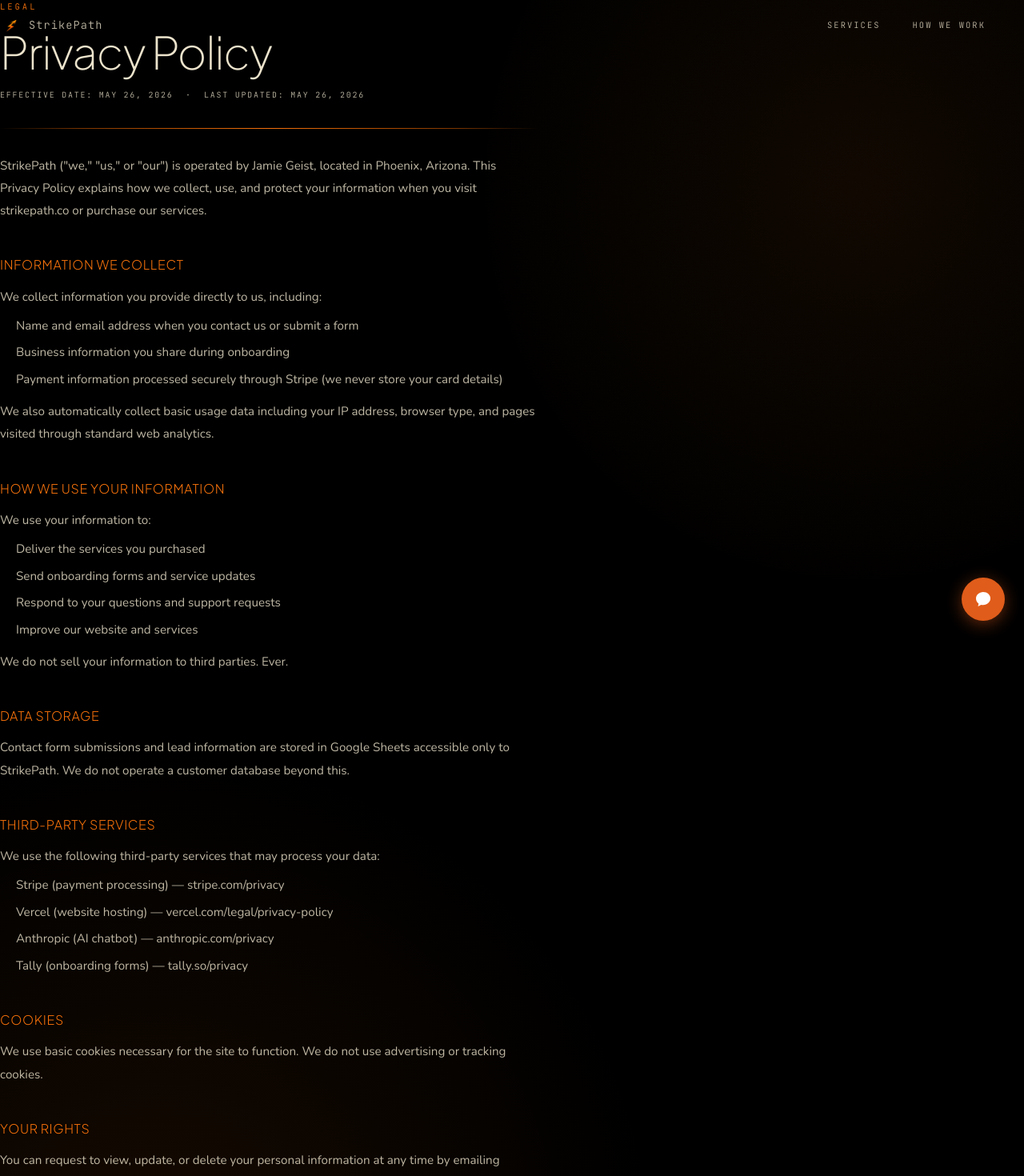
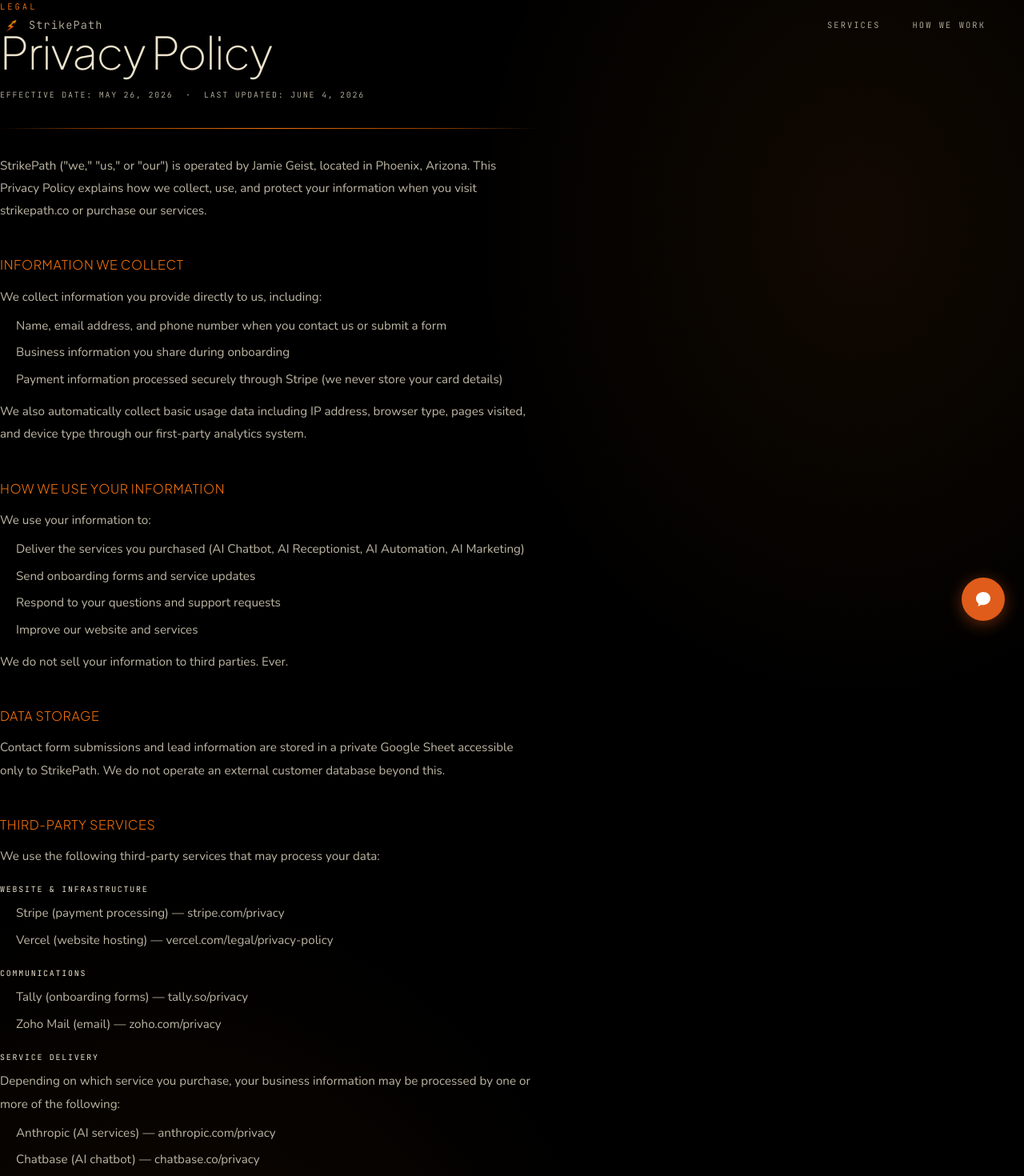
Before and after one commit to strikepathco/strikepath-website, a Next.js app: page /privacy in a window 1280 px wide. Shown: the top 1470 px of the page at 80% size. Built offline with nearby package versions, Linux system fonts and the light colour scheme.

Commit message:
Update Privacy Policy and Disclaimer with June 4 2026 revisions
Co-Authored-By: Claude Sonnet 4.6 <noreply@anthropic.com>

```diff
--- a/app/(site)/disclaimer/page.tsx
+++ b/app/(site)/disclaimer/page.tsx
@@ -45,7 +45,7 @@ export default function DisclaimerPage() {
         >
           Disclaimer
         </h1>
-        <p style={monoSm}>Last Updated: May 26, 2026</p>
+        <p style={monoSm}>Last Updated: June 4, 2026</p>
 
         <div className="hairline" style={{ margin: '2rem 0' }} />
 
@@ -56,7 +56,7 @@ export default function DisclaimerPage() {
 
         <h2 style={sectionHeading}>AI Service Disclaimer</h2>
         <p style={body}>
-          StrikePath's AI-powered services — including chatbots, AI receptionists, and automation workflows — are built on third-party AI platforms. While we configure and deliver these tools, we cannot guarantee:
+          StrikePath's AI-powered services — including chatbots, AI receptionists, automation workflows, and AI marketing — are built on third-party AI platforms. While we configure and deliver these tools, we cannot guarantee:
         </p>
         <ul style={{ ...body, paddingLeft: '1.25rem', marginTop: '0.5rem', display: 'flex', flexDirection: 'column', gap: '0.35rem' }}>
           <li>That AI responses will always be accurate, complete, or appropriate</li>
@@ -74,7 +74,7 @@ export default function DisclaimerPage() {
 
         <h2 style={sectionHeading}>Third-Party Platforms</h2>
         <p style={body}>
-          Our services are built on platforms including Anthropic, Vapi, Make.com, and Manus AI. StrikePath is not responsible for outages, changes, or failures of these third-party platforms.
+          Our services are built on platforms including Anthropic, Chatbase, Vapi, Make.com, Twilio, and Pletor. StrikePath is not responsible for outages, changes, or failures of these third-party platforms.
         </p>
 
         <h2 style={sectionHeading}>Contact</h2>
--- a/app/(site)/privacy/page.tsx
+++ b/app/(site)/privacy/page.tsx
@@ -26,6 +26,17 @@ const sectionHeading: React.CSSProperties = {
   marginTop: '2.5rem',
 }
 
+const subHeading: React.CSSProperties = {
+  fontFamily: 'var(--font-mono)',
+  fontSize: '0.62rem',
+  fontWeight: 400,
+  letterSpacing: '0.18em',
+  textTransform: 'uppercase',
+  color: 'var(--bone)',
+  marginBottom: '0.4rem',
+  marginTop: '1.25rem',
+}
+
 const body: React.CSSProperties = {
   fontFamily: 'var(--font-sans)',
   fontWeight: 300,
@@ -45,7 +56,7 @@ export default function PrivacyPage() {
         >
           Privacy Policy
         </h1>
-        <p style={monoSm}>Effective Date: May 26, 2026 &nbsp;·&nbsp; Last Updated: May 26, 2026</p>
+        <p style={monoSm}>Effective Date: May 26, 2026 &nbsp;·&nbsp; Last Updated: June 4, 2026</p>
 
         <div className="hairline" style={{ margin: '2rem 0' }} />
 
@@ -56,18 +67,18 @@ export default function PrivacyPage() {
         <h2 style={sectionHeading}>Information We Collect</h2>
         <p style={body}>We collect information you provide directly to us, including:</p>
         <ul style={{ ...body, paddingLeft: '1.25rem', marginTop: '0.5rem', display: 'flex', flexDirection: 'column', gap: '0.35rem' }}>
-          <li>Name and email address when you contact us or submit a form</li>
+          <li>Name, email address, and phone number when you contact us or submit a form</li>
           <li>Business information you share during onboarding</li>
           <li>Payment information processed securely through Stripe (we never store your card details)</li>
         </ul>
         <p style={{ ...body, marginTop: '0.75rem' }}>
-          We also automatically collect basic usage data including your IP address, browser type, and pages visited through standard web analytics.
+          We also automatically collect basic usage data including IP address, browser type, pages visited, and device type through our first-party analytics system.
         </p>
 
         <h2 style={sectionHeading}>How We Use Your Information</h2>
         <p style={body}>We use your information to:</p>
         <ul style={{ ...body, paddingLeft: '1.25rem', marginTop: '0.5rem', display: 'flex', flexDirection: 'column', gap: '0.35rem' }}>
-          <li>Deliver the services you purchased</li>
+          <li>Deliver the services you purchased (AI Chatbot, AI Receptionist, AI Automation, AI Marketing)</li>
           <li>Send onboarding forms and service updates</li>
           <li>Respond to your questions and support requests</li>
           <li>Improve our website and services</li>
@@ -76,16 +87,35 @@ export default function PrivacyPage() {
 
         <h2 style={sectionHeading}>Data Storage</h2>
         <p style={body}>
-          Contact form submissions and lead information are stored in Google Sheets accessible only to StrikePath. We do not operate a customer database beyond this.
+          Contact form submissions and lead information are stored in a private Google Sheet accessible only to StrikePath. We do not operate an external customer database beyond this.
         </p>
 
         <h2 style={sectionHeading}>Third-Party Services</h2>
         <p style={body}>We use the following third-party services that may process your data:</p>
-        <ul style={{ ...body, paddingLeft: '1.25rem', marginTop: '0.5rem', display: 'flex', flexDirection: 'column', gap: '0.35rem' }}>
+
+        <p style={subHeading}>Website &amp; Infrastructure</p>
+        <ul style={{ ...body, paddingLeft: '1.25rem', display: 'flex', flexDirection: 'column', gap: '0.35rem' }}>
           <li>Stripe (payment processing) — stripe.com/privacy</li>
           <li>Vercel (website hosting) — vercel.com/legal/privacy-policy</li>
-          <li>Anthropic (AI chatbot) — anthropic.com/privacy</li>
+        </ul>
+
+        <p style={subHeading}>Communications</p>
+        <ul style={{ ...body, paddingLeft: '1.25rem', display: 'flex', flexDirection: 'column', gap: '0.35rem' }}>
           <li>Tally (onboarding forms) — tally.so/privacy</li>
+          <li>Zoho Mail (email) — zoho.com/privacy</li>
+        </ul>
+
+        <p style={subHeading}>Service Delivery</p>
+        <p style={{ ...body, marginBottom: '0.5rem' }}>
+          Depending on which service you purchase, your business information may be processed by one or more of the following:
+        </p>
+        <ul style={{ ...body, paddingLeft: '1.25rem', display: 'flex', flexDirection: 'column', gap: '0.35rem' }}>
+          <li>Anthropic (AI services) — anthropic.com/privacy</li>
+          <li>Chatbase (AI chatbot) — chatbase.co/privacy</li>
+          <li>Vapi (AI receptionist) — vapi.ai/privacy</li>
+          <li>Make.com (automation workflows) — make.com/en/privacy</li>
+          <li>Twilio (SMS and phone automation) — twilio.com/en-us/legal/privacy</li>
+          <li>Pletor (AI marketing) — pletor.ai</li>
         </ul>
 
         <h2 style={sectionHeading}>Cookies</h2>
```
